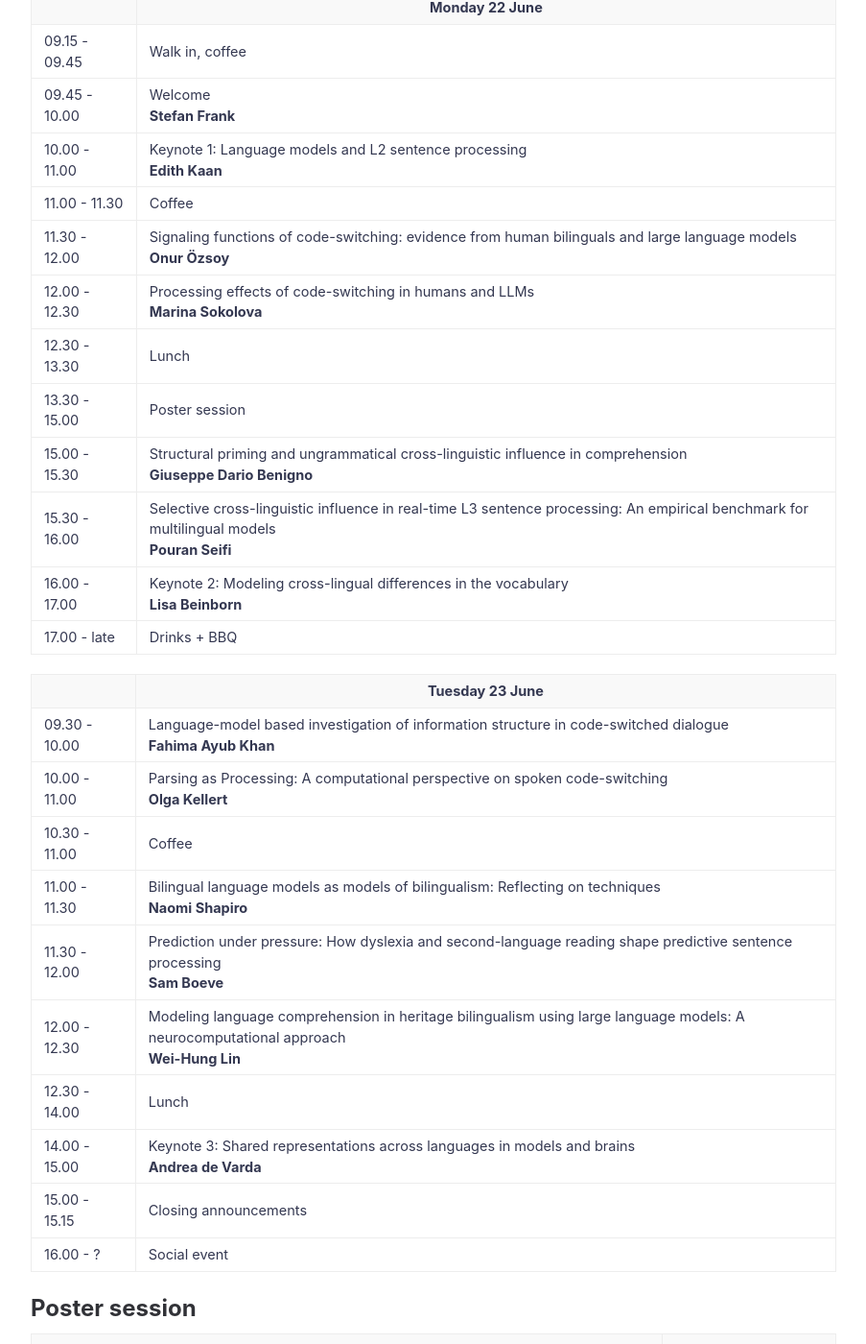
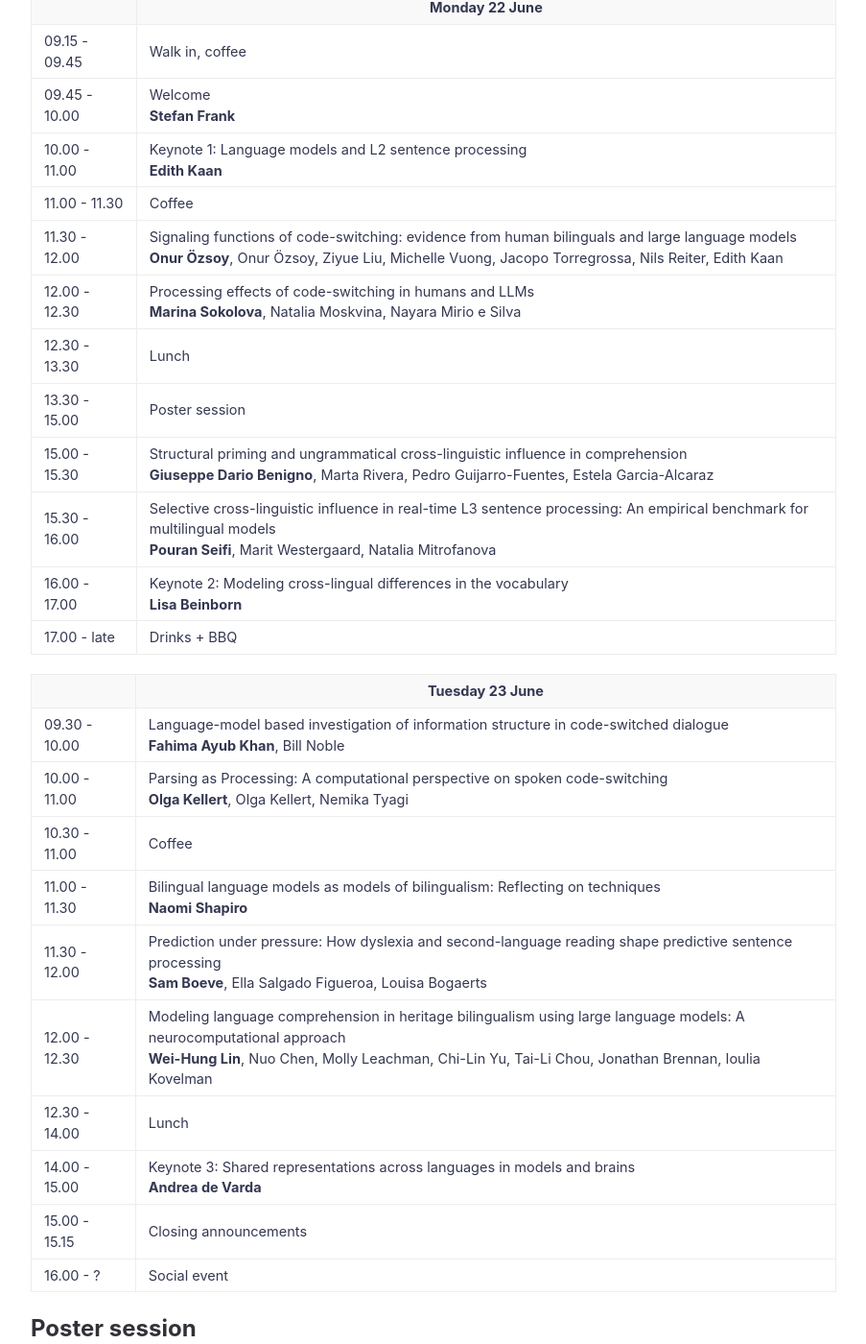
Before and after one commit to mmmm2026/mmmm2026.github.io, a Jekyll site: the page built from schedule.md, in a window 1280 px wide and 1400 px high, scrolled down 330 px. Shown: the whole window at 96% size, without its empty margins (188-1091 px from the left). Built offline with Jekyll 4.4.1, drawn with Linux system fonts in a browser that asks for light colours.

Commit message:
Update schedule.md
added co-authors for talks

```diff
--- a/schedule.md
+++ b/schedule.md
@@ -11,23 +11,23 @@ permalink: /schedule/
 | 09.45 - 10.00 | Welcome <br> **Stefan Frank** |
 | 10.00 - 11.00 | Keynote 1: Language models and L2 sentence processing <br> **Edith Kaan** |
 | 11.00 - 11.30 | Coffee |
-| 11.30 - 12.00 | Signaling functions of code-switching: evidence from human bilinguals and large language models <br> **Onur Özsoy** |
-| 12.00 - 12.30 | Processing effects of code-switching in humans and LLMs <br> **Marina Sokolova** |
+| 11.30 - 12.00 | Signaling functions of code-switching: evidence from human bilinguals and large language models <br> **Onur Özsoy**, Onur Özsoy, Ziyue Liu, Michelle Vuong, Jacopo Torregrossa, Nils Reiter, Edith Kaan |
+| 12.00 - 12.30 | Processing effects of code-switching in humans and LLMs <br> **Marina Sokolova**, Natalia Moskvina, Nayara Mirio e Silva |
 | 12.30 - 13.30 | Lunch |
 | 13.30 - 15.00 | Poster session |
-| 15.00 - 15.30 | Structural priming and ungrammatical cross-linguistic influence in comprehension <br> **Giuseppe Dario Benigno** |
-| 15.30 - 16.00 | Selective cross-linguistic influence in real-time L3 sentence processing: An empirical benchmark for multilingual models <br> **Pouran Seifi** |
+| 15.00 - 15.30 | Structural priming and ungrammatical cross-linguistic influence in comprehension <br> **Giuseppe Dario Benigno**, Marta Rivera, Pedro Guijarro-Fuentes, Estela Garcia-Alcaraz |
+| 15.30 - 16.00 | Selective cross-linguistic influence in real-time L3 sentence processing: An empirical benchmark for multilingual models <br> **Pouran Seifi**, Marit Westergaard, Natalia Mitrofanova |
 | 16.00 - 17.00 | Keynote 2: Modeling cross-lingual differences in the vocabulary <br> **Lisa Beinborn** |
 | 17.00 - late | Drinks + BBQ |
 
 |    |  Tuesday 23 June |
 | ------------- | ------------- |
-| 09.30 - 10.00 | Language-model based investigation of information structure in code-switched dialogue <br> **Fahima Ayub Khan** |
-| 10.00 - 11.00 | Parsing as Processing: A computational perspective on spoken code-switching <br> **Olga Kellert** |
+| 09.30 - 10.00 | Language-model based investigation of information structure in code-switched dialogue <br> **Fahima Ayub Khan**, Bill Noble  |
+| 10.00 - 11.00 | Parsing as Processing: A computational perspective on spoken code-switching <br> **Olga Kellert**, Olga Kellert, Nemika Tyagi |
 | 10.30 - 11.00 | Coffee |
 | 11.00 - 11.30 | Bilingual language models as models of bilingualism: Reflecting on techniques <br> **Naomi Shapiro** |
-| 11.30 - 12.00 | Prediction under pressure: How dyslexia and second-language reading shape predictive sentence processing <br> **Sam Boeve** |
-| 12.00 - 12.30 | Modeling language comprehension in heritage bilingualism using large language models: A neurocomputational approach <br> **Wei-Hung Lin** |
+| 11.30 - 12.00 | Prediction under pressure: How dyslexia and second-language reading shape predictive sentence processing <br> **Sam Boeve**, Ella Salgado Figueroa, Louisa Bogaerts |
+| 12.00 - 12.30 | Modeling language comprehension in heritage bilingualism using large language models: A neurocomputational approach <br> **Wei-Hung Lin**, Nuo Chen, Molly Leachman, Chi-Lin Yu, Tai-Li Chou, Jonathan Brennan, Ioulia Kovelman |
 | 12.30 - 14.00 | Lunch |
 | 14.00 - 15.00 | Keynote 3: Shared representations across languages in models and brains <br> **Andrea de Varda** |
 | 15.00 - 15.15 | Closing announcements |
```
